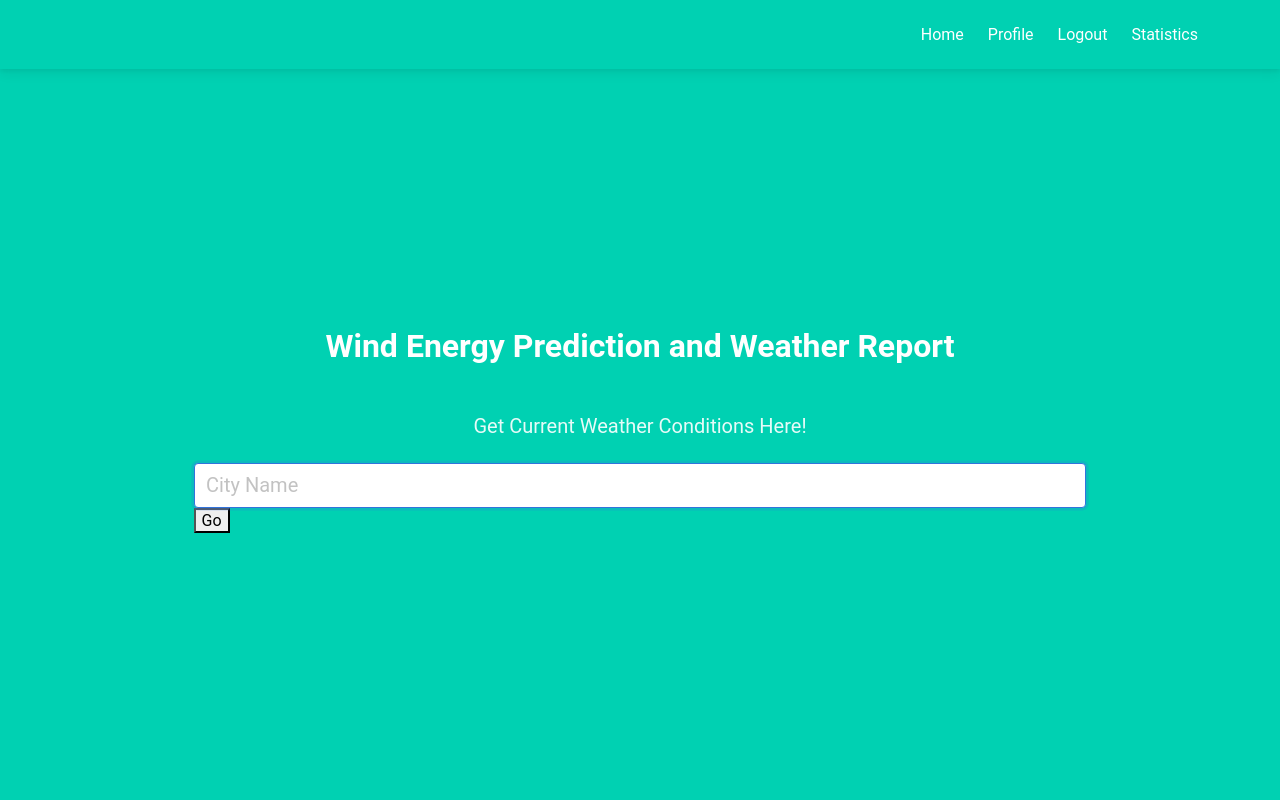
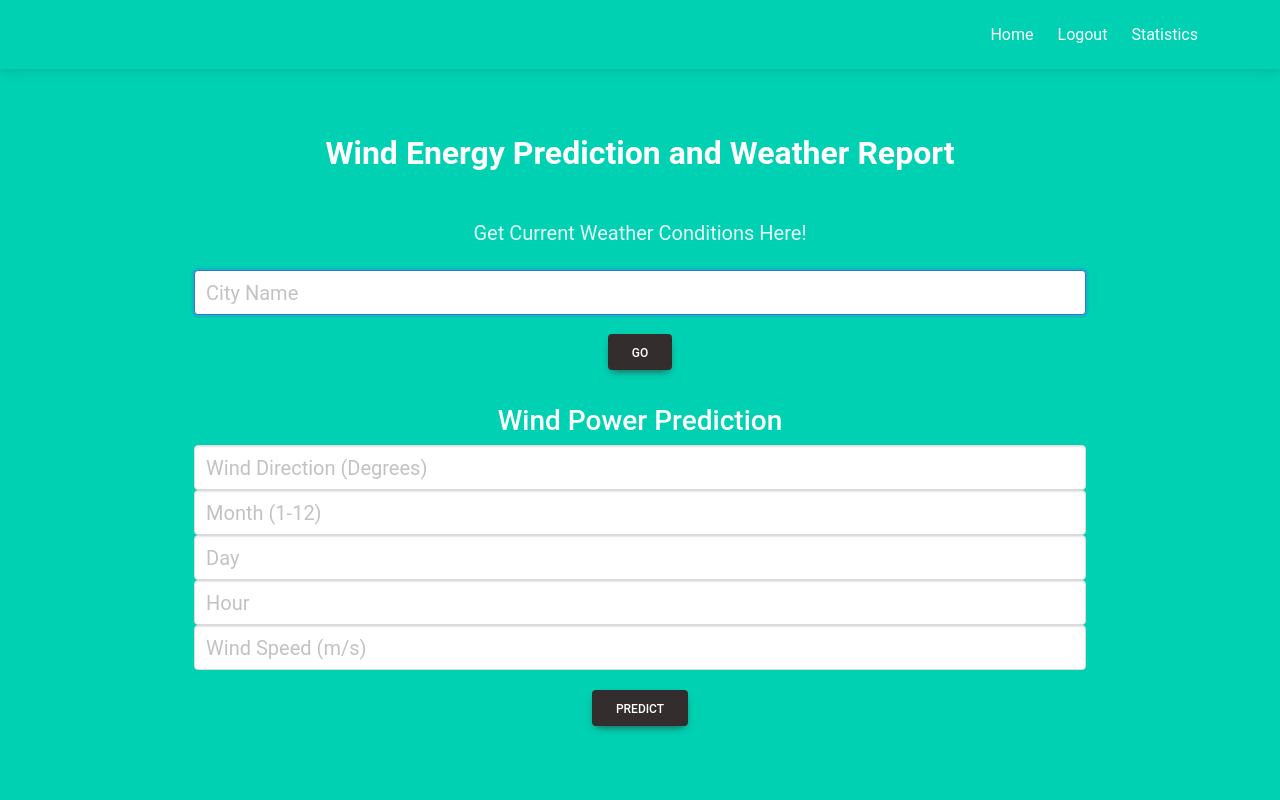
Before and after one commit to pranay-v/ibm, a Flask app: page / in a window 1280 px wide. Run offline with Flask 2, Linux system fonts and the light colour scheme; a user stored in the database is signed in.

Commit message:
Added Predictions

```diff
--- a/flask_auth_app/project/auth.py
+++ b/flask_auth_app/project/auth.py
@@ -26,7 +26,7 @@ def login_post():
         flash('Please check your login details and try again.')
         return redirect(url_for('auth.login')) # if the user doesn't exist or password is wrong, reload the page
     login_user(user, remember=remember)
-    return redirect(url_for('main.profile'))
+    return redirect(url_for('main.index'))
 
 @auth.route('/signup')
 def signup():
@@ -57,4 +57,4 @@ def signup_post():
 @login_required
 def logout():
     logout_user()
-    return redirect(url_for('main.index'))
+    return redirect(url_for('auth.login'))
--- a/flask_auth_app/project/main.py
+++ b/flask_auth_app/project/main.py
@@ -66,7 +66,7 @@ def state_wise_details():
            #xarr.append(i['state'])
            yarr.append(i['cumulative_capacity_till_30_06_2021_mw_'])
 
-        fig = plt.figure(figsize = (16, 6))
+        fig = plt.figure(figsize = (16, 5))
 
         #xarr[0] = 'Andhra_Pradesh'
         #xarr[4] = 'Madhya_Pradesh'
@@ -102,7 +102,7 @@ def state_wise_details():
             yarr0.append(i['wind_energy_generation__in_mu_'])
 
 
-        fig = plt.figure(figsize = (8, 4))
+        fig = plt.figure(figsize = (12, 4))
 
         plt.bar(xarr0, yarr0, color ='maroon',align='center')
 
@@ -126,7 +126,7 @@ def state_wise_details():
         yarr1.append(21.04)
         yarr1.append(37.99)
 
-        fig = plt.figure(figsize = (8, 4))
+        fig = plt.figure(figsize = (12, 4))
 
         plt.bar(xarr1, yarr1, color ='maroon',align='center')
 
@@ -151,7 +151,7 @@ def state_wise_details():
         xarr2 = ['2014_15','2015_16','2016_17','2017_18','2018_19','2019_20','2020_21']
         yarr2 = [10147.06,7273.23, 11935.26,12358,12600.85,14126.93,13692.16]
 
-        fig = plt.figure(figsize = (10, 5))
+        fig = plt.figure(figsize = (12, 4))
 
         plt.bar(xarr2, yarr2, color ='maroon',align='center')
 
@@ -168,6 +168,37 @@ def state_wise_details():
     return render_template('statistics.html', plot_url=plot_url,img="yes")
 
 
+@main.route('/predict',methods=['POST'])
+@login_required
+def predict():
 
+    direction = request.form.get('direction')
+    day = request.form.get('day')
+    month = request.form.get('month')
+    hour = request.form.get('hour')
+    speed = request.form.get('meanspeed')
 
-    return render_template('statistics.html')
+    API_KEY = "ZDs-CVs3SY4Oc91J9avZDK7TXRNeWZd4sErddu5Yfex1"
+    token_response = requests.post('https://iam.cloud.ibm.com/identity/token', data={"apikey":
+    API_KEY, "grant_type": 'urn:ibm:params:oauth:grant-type:apikey'})
+
+    mltoken = token_response.json()["access_token"]
+
+    header = {'Content-Type': 'application/json', 'Authorization': 'Bearer ' + mltoken}
+
+# NOTE: manually define and pass the array(s) of values to be scored in the next linev
+    payload_scoring = {"input_data": [{"fields": [[ 'WindDirection', 'month', 'day', 'Hour', 'meanSpeed']], "values": [[direction,month,day,hour,speed]]}]}
+
+    response_scoring = requests.post('https://us-south.ml.cloud.ibm.com/ml/v4/deployments/29eded10-84e3-40e3-ad8f-3e46c3b893e8/predictions?version=2022-11-18', json=payload_scoring,
+    headers={'Authorization': 'Bearer ' + mltoken})
+
+    if("predictions" not in response_scoring.json()):
+        prederr = True
+        return render_template("index.html",prederr = prederr)
+
+    ansarr = response_scoring.json()["predictions"][0]['values']
+    ans = ansarr[0][0]
+    negative = False
+    if ans <0:
+        negative = True
+    return render_template("index.html",prediction = True,value = ans,day = day,hour = hour, month = month, speed = speed,direction = direction,negative=negative )
--- a/flask_auth_app/project/templates/base.html
+++ b/flask_auth_app/project/templates/base.html
@@ -29,11 +29,11 @@
                             <a href="{{ url_for('main.index') }}" class="navbar-item">
                                 Home
                             </a>
-                            {% if current_user.is_authenticated %}
+                            <!--{% if current_user.is_authenticated %}
                             <a href="{{ url_for('main.profile') }}" class="navbar-item">
                                 Profile
                             </a>
-                            {% endif %}
+                            {% endif %}-->
                             {% if not current_user.is_authenticated %}
                             <a href="{{ url_for('auth.login') }}" class="navbar-item">
                                 Login
--- a/flask_auth_app/project/templates/index.html
+++ b/flask_auth_app/project/templates/index.html
@@ -11,7 +11,7 @@
   <form method="POST" action="/">
     <div class="control" style = "margin:0 10% 0 10%">
     <input class="input is-medium" height=30 type="text" name="city" placeholder="City Name" autofocus="">
-    <br><button onclick="weather()">Go</button>
+    <br><br><center><button type="submit" class="btn btn-dark" onclick="weather()">Go</button></center>
   </div>
   </form>
 
@@ -34,7 +34,44 @@
 <h5 style = "color:black">
   <b>Oops,{{city}} not found</b>
 </h5>
+{% endif %}
+{% endif %}
+
+<br><h3>Wind Power Prediction</h3>
+
+<h3>
+<form method="POST" action="/predict">
+  <div class="control" style = "margin:0 10% 0 10%">
+  <input class="input is-medium" height=30 type="text" name="direction" placeholder="Wind Direction (Degrees)" autofocus="">
+  <input class="input is-medium" height=30 type="text" name="month" placeholder="Month (1-12)" autofocus="">
+  <input class="input is-medium" height=30 type="text" name="day" placeholder="Day" autofocus="">
+  <input class="input is-medium" height=30 type="text" name="hour" placeholder="Hour" autofocus="">
+  <input class="input is-medium" height=30 type="text" name="meanspeed" placeholder="Wind Speed (m/s)" autofocus="">
+  <br><br><center><button type="submit" class="btn btn-dark" onclick="predict()">Predict</button></center>
+</div>
+</form>
+</h3>
+{% if prediction %}
+{% if negative %}
+{% set value = 0 %}
+{% endif %}
+<br><h4>
+  <div style = "background-color: azure;padding: 1em;color: black;margin: 0 10% 0 10%;">
+  Subject to the Below Conditions<br><br>
+  Hour : {{hour}} <br>
+  Day : {{day}}<br>
+  Month : {{month}} <br>
+  Wind Direction : {{direction}}&#176;<br>
+  Wind Speed : {{speed}} m/s<br><br>
+  The Predicted Power Produced is: {{value}} KW<br>
+  {% if negative %}
+  <br>Try tweaking some of the parameters, particularly the wind speed if no power is produced
+  {% endif %}
+</div>
+</h4>
 
 {% endif %}
+{% if prederr %}
+<h4 style = "color: black;">Please Fill in Every Field</h4>
 {% endif %}
 {% endblock %}
```
Also changed, not shown: flask_auth_app/project/templates/statistics.html (+20 -33 lines).
